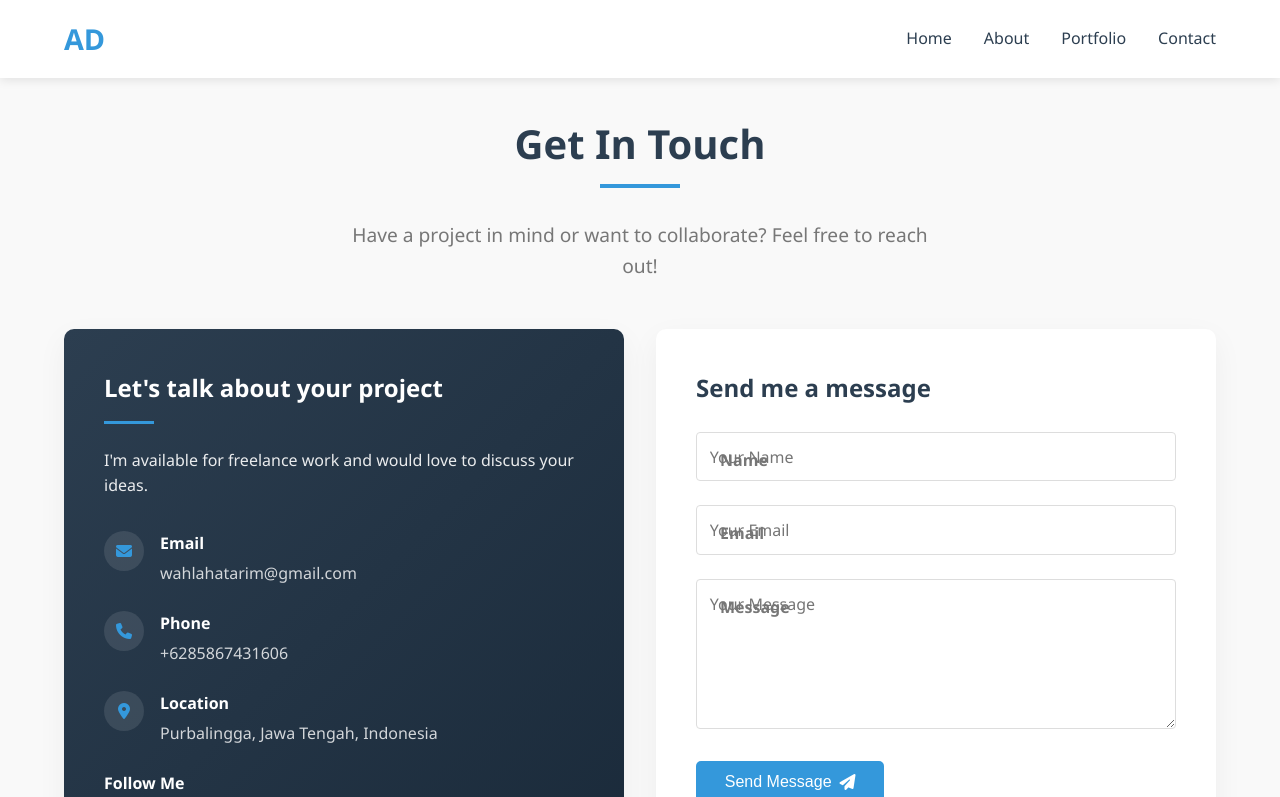
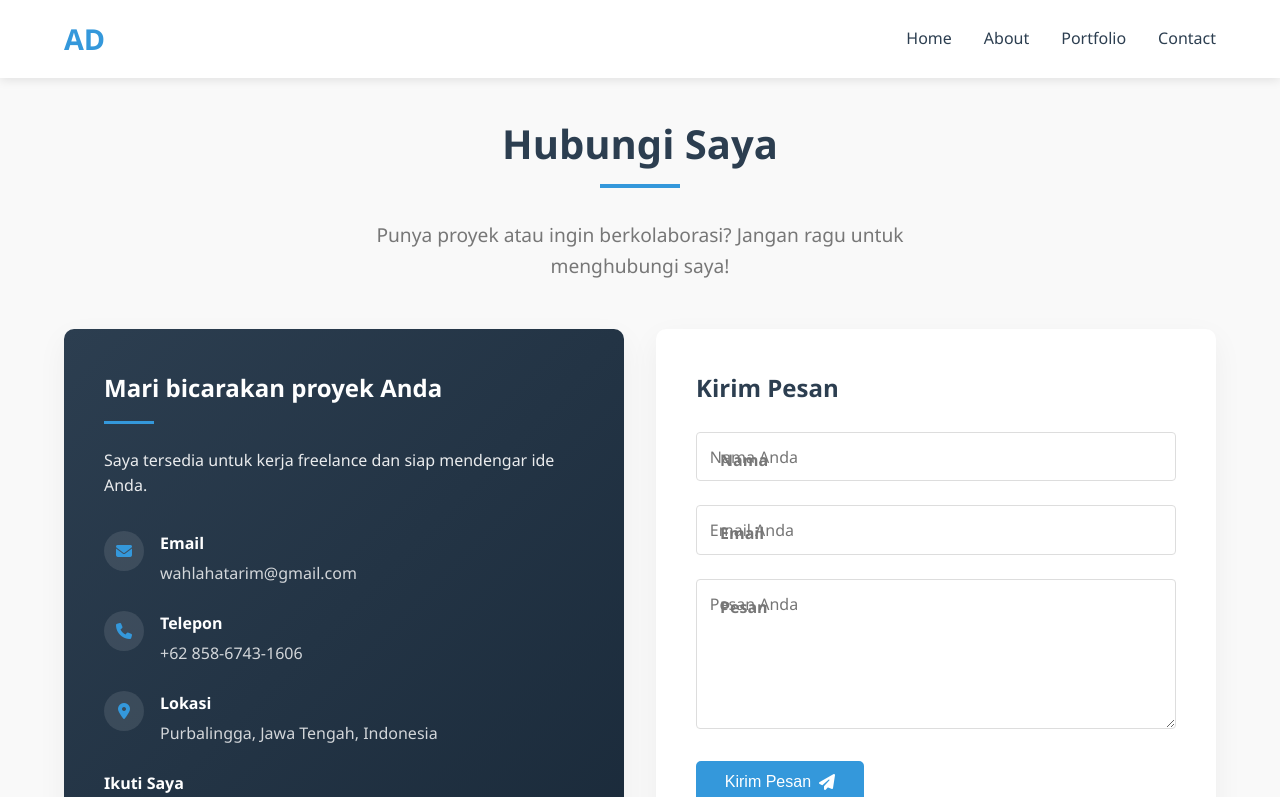
Before and after one commit to adiwebpro/adi-frontend, a React (Create React App) app: page /contact in a window 1280 px wide. Shown: the top 797 px of the page. Built offline with nearby package versions, Linux system fonts and the light colour scheme.

Commit message:
Update Contact.js

```diff
--- a/src/pages/Contact.js
+++ b/src/pages/Contact.js
@@ -11,7 +11,7 @@ const Contact = () => {
   const [error, setError] = useState('');
 
   useEffect(() => {
-    document.title = "My Portfolio | Contact";
+    document.title = "Portofolio Saya | Kontak";
   }, []);
 
   const handleChange = (e) => {
@@ -26,12 +26,12 @@ const Contact = () => {
     e.preventDefault();
 
     if (!formData.name || !formData.email || !formData.message) {
-      setError('All fields are required');
+      setError('Semua kolom wajib diisi');
       return;
     }
 
     if (!/^[^\s@]+@[^\s@]+\.[^\s@]+$/.test(formData.email)) {
-      setError('Please enter a valid email address');
+      setError('Alamat email tidak valid');
       return;
     }
 
@@ -45,7 +45,7 @@ const Contact = () => {
       });
 
       if (!response.ok) {
-        throw new Error('Failed to send message');
+        throw new Error('Gagal mengirim pesan');
       }
 
       setSubmitted(true);
@@ -61,15 +61,17 @@ const Contact = () => {
       <section className="contact-section">
         <div className="contact-container">
           <div className="contact-header">
-            <h2 className="section-title">Get In Touch</h2>
-            <p className="section-subtitle">Have a project in mind or want to collaborate? Feel free to reach out!</p>
+            <h2 className="section-title">Hubungi Saya</h2>
+            <p className="section-subtitle">
+              Punya proyek atau ingin berkolaborasi? Jangan ragu untuk menghubungi saya!
+            </p>
           </div>
 
           <div className="contact-grid">
             <div className="contact-info-card">
               <div className="info-card-content">
-                <h3>Let's talk about your project</h3>
-                <p>I'm available for freelance work and would love to discuss your ideas.</p>
+                <h3>Mari bicarakan proyek Anda</h3>
+                <p>Saya tersedia untuk kerja freelance dan siap mendengar ide Anda.</p>
 
                 <div className="info-item">
                   <div className="info-icon">
@@ -86,8 +88,8 @@ const Contact = () => {
                     <i className="fas fa-phone"></i>
                   </div>
                   <div className="info-text">
-                    <h4>Phone</h4>
-                    <a href="tel:+6285867431606">+6285867431606</a>
+                    <h4>Telepon</h4>
+                    <a href="tel:+6285867431606">+62 858-6743-1606</a>
                   </div>
                 </div>
 
@@ -96,13 +98,13 @@ const Contact = () => {
                     <i className="fas fa-map-marker-alt"></i>
                   </div>
                   <div className="info-text">
-                    <h4>Location</h4>
+                    <h4>Lokasi</h4>
                     <span>Purbalingga, Jawa Tengah, Indonesia</span>
                   </div>
                 </div>
 
                 <div className="social-links">
-                  <h4>Follow Me</h4>
+                  <h4>Ikuti Saya</h4>
                   <div className="social-icons">
                     <a href="https://github.com" target="_blank" rel="noopener noreferrer">
                       <i className="fab fa-github"></i>
@@ -127,18 +129,15 @@ const Contact = () => {
                   <div className="success-icon">
                     <i className="fas fa-check-circle"></i>
                   </div>
-                  <h3>Message Sent Successfully!</h3>
-                  <p>Thank you for reaching out. I'll get back to you as soon as possible.</p>
-                  <button
-                    onClick={() => setSubmitted(false)}
-                    className="btn"
-                  >
-                    Send Another Message
+                  <h3>Pesan Berhasil Dikirim!</h3>
+                  <p>Terima kasih telah menghubungi saya. Saya akan segera merespons.</p>
+                  <button onClick={() => setSubmitted(false)} className="btn">
+                    Kirim Pesan Lain
                   </button>
                 </div>
               ) : (
                 <form onSubmit={handleSubmit} className="contact-form">
-                  <h3>Send me a message</h3>
+                  <h3>Kirim Pesan</h3>
 
                   {error && (
                     <div className="error-message">
@@ -153,10 +152,10 @@ const Contact = () => {
                       name="name"
                       value={formData.name}
                       onChange={handleChange}
-                      placeholder="Your Name"
+                      placeholder="Nama Anda"
                       className="form-input"
                     />
-                    <label className="form-label">Name</label>
+                    <label className="form-label">Nama</label>
                   </div>
 
                   <div className="form-group">
@@ -165,7 +164,7 @@ const Contact = () => {
                       name="email"
                       value={formData.email}
                       onChange={handleChange}
-                      placeholder="Your Email"
+                      placeholder="Email Anda"
                       className="form-input"
                     />
                     <label className="form-label">Email</label>
@@ -176,15 +175,15 @@ const Contact = () => {
                       name="message"
                       value={formData.message}
                       onChange={handleChange}
-                      placeholder="Your Message"
+                      placeholder="Pesan Anda"
                       rows="5"
                       className="form-input"
                     ></textarea>
-                    <label className="form-label">Message</label>
+                    <label className="form-label">Pesan</label>
                   </div>
 
                   <button type="submit" className="btn btn-submit">
-                    <span>Send Message</span>
+                    <span>Kirim Pesan</span>
                     <i className="fas fa-paper-plane"></i>
                   </button>
                 </form>
```
